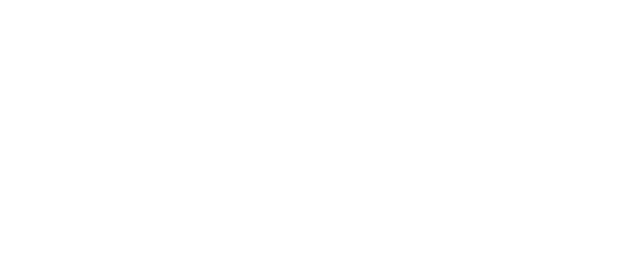
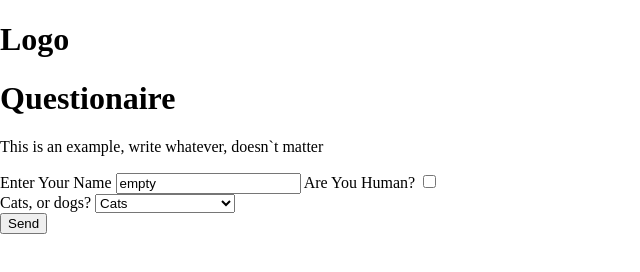
Before and after one commit to JoachimAndreBergan/oppgave_4-1, a plain HTML site: page index.html in a window 1280 px wide. Shown: the whole page, without its empty margins (0-640 px from the left). Drawn offline with Linux system fonts and the light colour scheme.

Commit message:
added html form

```diff
--- a/CSS/reset.css
+++ b/CSS/reset.css
@@ -0,0 +1,5 @@
+body{
+    margin: 0;
+    padding: 0;
+    box-sizing: border-box;
+}
--- a/index.html
+++ b/index.html
@@ -13,6 +13,59 @@
 
 <body>
 
+    <div class="main_container">
+
+        <div class="psuedo_container">
+            <div class="logo">
+                <h1>Logo</h1>
+            </div>
+
+            <div class="searchbar">
+            </div>
+
+            <div class="form_container">
+
+                <form action="main.js" method="post">
+
+                    <h1>Questionaire</h1>
+                    <p>This is an example, write whatever, doesn`t matter</p>
+
+
+                    <label for="name_input">Enter Your Name</label>
+                    <input id="name_input"  type="text" name="name_input" value="empty">
+
+
+                    <label for="checkbox_question">Are You Human?</label>
+                    <input type="checkbox" name="checkbox_question" id="checkbox_question">
+
+                    <div class="acordian">
+                    <label for="dropdown_menu">Cats, or dogs?</label>
+                    <select name="dropdown_menu" id="dropdown_menu">
+                        <option value="cats">Cats</option>
+                        <option value="dogs">Dogs</option>
+                        <option value="cappybaras">I prefer Cappybaras</option>
+                    </select>
+                    </div>
+
+                    <input type="submit" name="submit_button" id="submit_button" value="Send">
+
+                </form>
+
+
+            </div>
+
+            <div class="menu_container">
+            </div>
+
+            <div class="shortcut_buttons">
+            </div>
+
+
+
+        </div>
+
+    </div>
+
 
     <script src="main.js"></script>
 </body>
```
